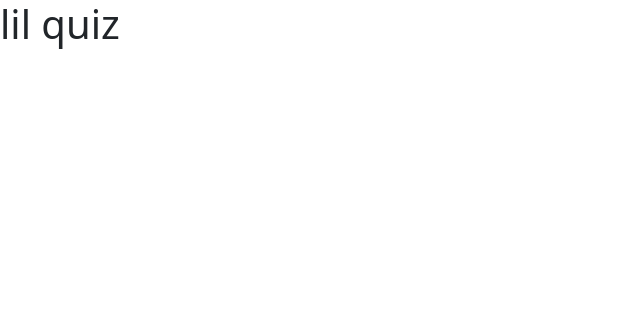
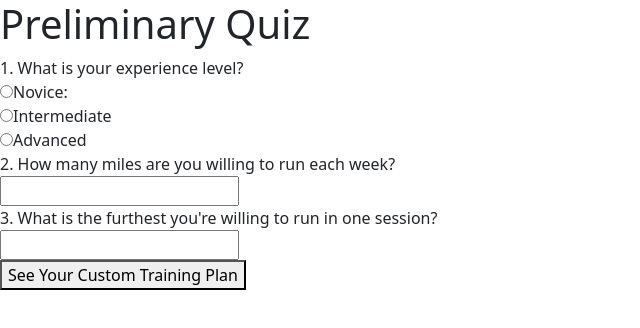
Before and after one commit to nieberdinge/retriever, a Next.js app: page /quiz in a window 1280 px wide. Shown: the top 328 px of the page, without its empty margins (0-640 px from the left). Built offline with nearby package versions, Linux system fonts and the light colour scheme.

Commit message:
added quiz questions

```diff
--- a/src/app/quiz/page.tsx
+++ b/src/app/quiz/page.tsx
@@ -1,4 +1,25 @@
 import React from "react";
-export default function About() {
-  return <h1>lil quiz</h1>;
+export default function quiz() {
+
+  return (<div><h1>Preliminary Quiz</h1>
+    <form action="/about">
+        <label htmlFor="experience">1. What is your experience level? </label><br></br>
+        <input type="radio" id="novice" name="experience" value="Novice"></input>
+        <label htmlFor="novice">Novice: </label><br></br>
+        <input type="radio" id="intermediate" name="experience" value="Intermediate"></input>
+        <label htmlFor="intermediate">Intermediate</label><br></br>
+        <input type="radio" id="javascript" name="experience" value="Advanced"></input>
+        <label htmlFor="advanced">Advanced</label><br></br>
+
+        <label htmlFor="mileage">2. How many miles are you willing to run each week?</label><br></br>
+        <input type="text" id="mileage" name="maxWeeklyMileage"></input><br></br>
+
+        <label htmlFor="maxDistance">3. What is the furthest you're willing to run in one session?</label><br></br>
+        <input type="text" id="maxDistance" name="maxDistance"></input><br></br>
+
+        <button type="submit">See Your Custom Training Plan</button>
+    </form>
+  </div>
+
+  );
 }
```
